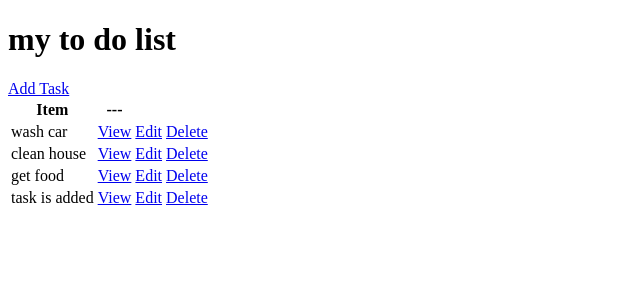
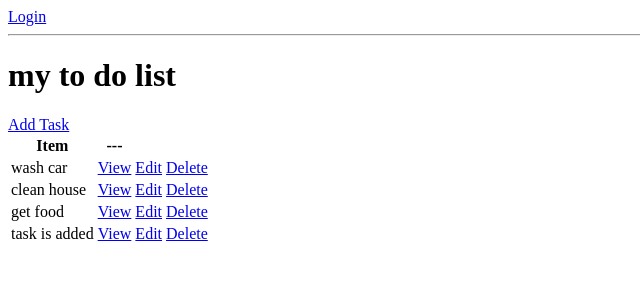
Before and after one commit to dipesh-develops/Django-To-Do-list-with-user-authentication, a Django app: page / in a window 1280 px wide. Shown: the top 300 px of the page, without its empty margins (0-640 px from the left). Run offline with Django 4.2, Linux system fonts and the light colour scheme; data comes from the database, SQL or seed files in the repository; both versions use the stored data as it was after the commit.

Commit message:
login/logout

```diff
--- a/base/templates/base/task_list.html
+++ b/base/templates/base/task_list.html
@@ -7,6 +7,13 @@
     <title>Document</title>
 </head>
 <body>
+    {% if request.user.is_authenticated %}
+        <p>{{request.user}}</p>
+        <a href="{% url 'logout'%}">Logout</a>
+    {% else %}
+        <a href="{% url 'login'%}">Login</a>
+    {% endif %}
+    <hr>
     <h1>my to do list</h1>
     <a href="{% url 'task-create' %}">Add Task</a>
     <table>
--- a/base/urls.py
+++ b/base/urls.py
@@ -1,8 +1,11 @@
 from django.urls import path
-from . views import TaskList, TaskDetail, TaskCreate, TaskUpdate, DeleteView
+from . views import TaskList, TaskDetail, TaskCreate, TaskUpdate, DeleteView,CustomLoginView
+from django.contrib.auth.views import LogoutView
 
 
 urlpatterns = [
+    path('login/', CustomLoginView.as_view(), name='login'),
+    path('logout/', LogoutView.as_view(next_page='login'), name='logout'),
     path('',TaskList.as_view(),name='tasks'),
     path('task/<int:pk>/',TaskDetail.as_view(),name='task'),
     path('task-create/',TaskCreate.as_view(),name='task-create'),
--- a/base/views.py
+++ b/base/views.py
@@ -4,6 +4,19 @@ from django.views.generic.detail import DetailView
 from django.views.generic.edit import CreateView, UpdateView,DeleteView
 from . models import Task
 from django.urls import reverse_lazy
+
+from django.contrib.auth.views import LoginView
+
+
+class CustomLoginView(LoginView):
+    template_name = 'base/login.html'
+    fields = '__all__'
+    redirect_authenticated_user = True
+
+    def get_success_url(self):
+        return reverse_lazy('tasks')
+
+
 
 # Create your views here.
 class TaskList(ListView):
```
Also changed, not shown: db.sqlite3.
